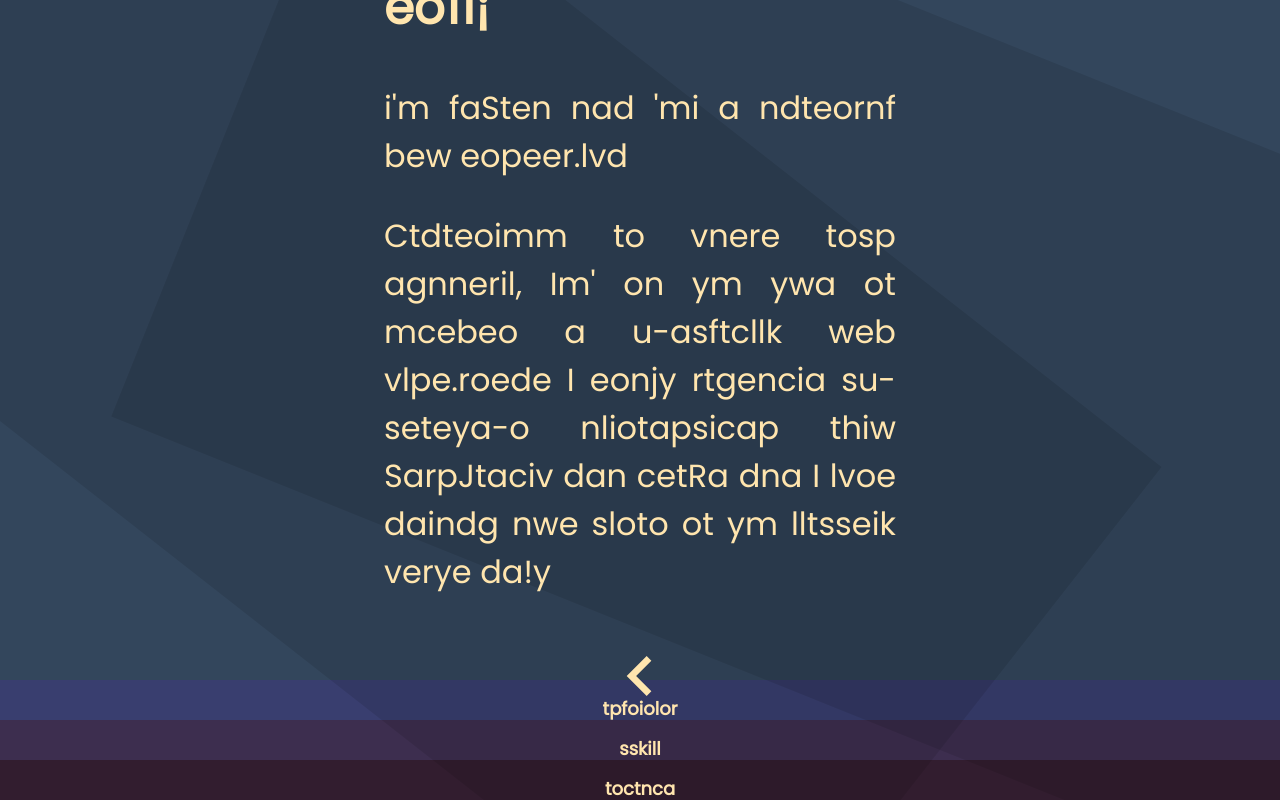
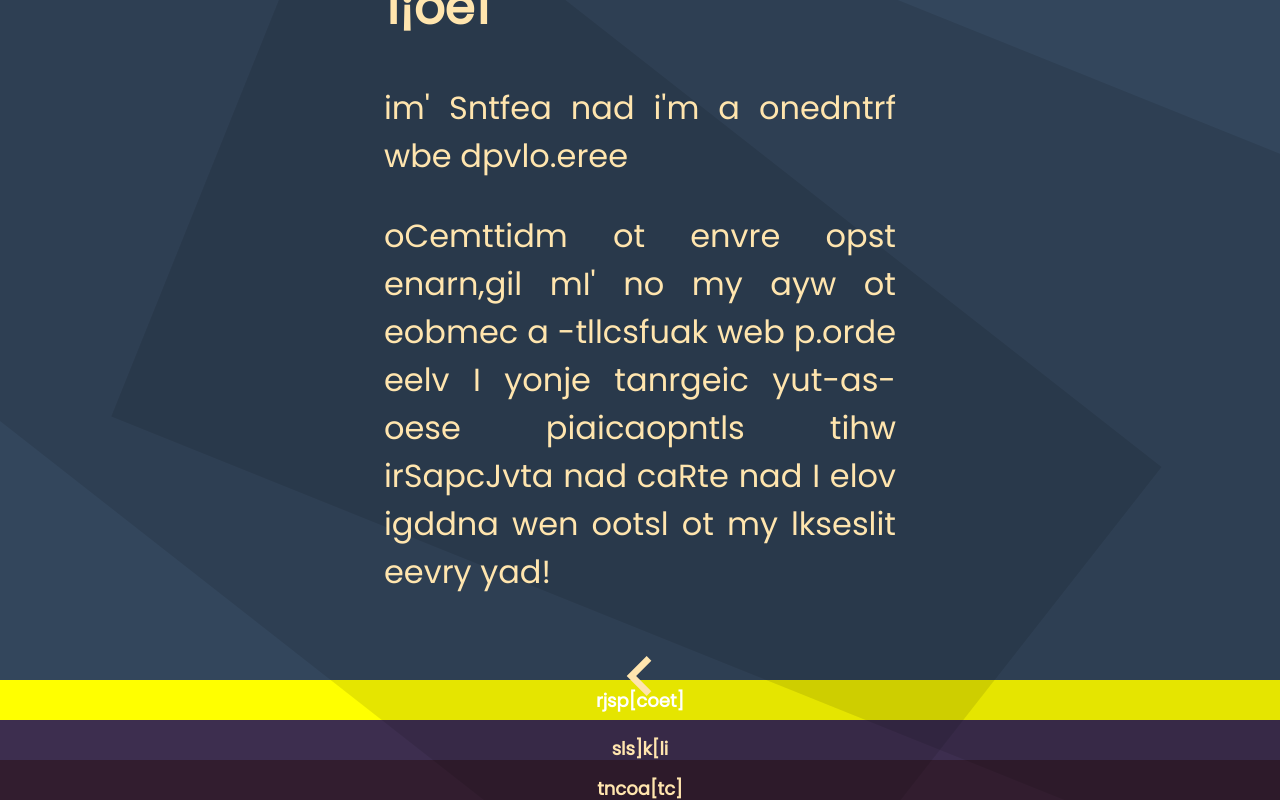
Before and after one commit to erynder-z/personal-portfolio, a React (Create React App) app: page / in a window 1280 px wide. Built offline with nearby package versions, Linux system fonts and the light colour scheme; the HTML template or start-up script is replaced by a standard one.

Commit message:
Shuffle Nav when changing categories

```diff
--- a/src/Components/Navigation/Navigation.tsx
+++ b/src/Components/Navigation/Navigation.tsx
@@ -1,6 +1,7 @@
-import React, { FC, useEffect, useState } from 'react';
+import React, { FC, useEffect, useRef, useState } from 'react';
 import Intro from '../Intro/Intro';
 import Portfolio from '../Portfolio/Portfolio';
+import Skills from '../Skills/Skills';
 import './Navigation.css';
 
 interface Props {
@@ -12,10 +13,10 @@ const Navigation: FC<Props> = ({ shuffleText, shuffleNav }) => {
   const [activePanel, setActivePanel] = useState<string>('intro');
   const [doShuffle, setDoShuffle] = useState<boolean>(true);
   const [categories, setCategories] = useState<string[]>([
-    'intro',
-    'portfolio',
-    'skills',
-    'contact',
+    '[intro]',
+    '[projects]',
+    '[skills]',
+    '[contact]',
   ]);
 
   const firstShuffle = (): void => {
@@ -26,7 +27,7 @@ const Navigation: FC<Props> = ({ shuffleText, shuffleNav }) => {
     setTimeout(() => {
       clearInterval(shuffle);
 
-      setCategories(['!ntro', 'portfol!o', 'sk!lls', 'contact']);
+      setCategories(['[!ntro]', '[proJects]', '[sk!lls]', '[contact]']);
     }, 2000);
   };
 
@@ -39,7 +40,7 @@ const Navigation: FC<Props> = ({ shuffleText, shuffleNav }) => {
       setTimeout(() => {
         clearInterval(shuffleAgain);
 
-        setCategories(['Intro', 'Portfo1io', 'Ski11s', 'Contact']);
+        setCategories(['[Intro]', '[ProJects]', '[Ski11s]', '[Contact]']);
       }, 500);
     }, 3000);
   };
@@ -52,10 +53,21 @@ const Navigation: FC<Props> = ({ shuffleText, shuffleNav }) => {
 
       setTimeout(() => {
         clearInterval(finalshuffle);
-        setCategories(['Intro', 'Portfolio', 'Skills', 'Contact']);
+        setCategories(['[Intro]', '[Projects]', '[Skills]', '[Contact]']);
         setDoShuffle(false);
       }, 1000);
     }, 5000);
+  };
+
+  const categoryChangeShuffle = (): void => {
+    const shuffle = setInterval(() => {
+      setCategories(shuffleNav(categories));
+    }, 50);
+
+    setTimeout(() => {
+      clearInterval(shuffle);
+      setCategories(['[Intro]', '[Projects]', '[Skills]', '[Contact]']);
+    }, 2000);
   };
 
   useEffect(() => {
@@ -82,7 +94,7 @@ const Navigation: FC<Props> = ({ shuffleText, shuffleNav }) => {
             }
           }}
         >
-          <h1>{categories[0]}</h1>
+          <h1 className="panel-heading-intro">{categories[0]}</h1>
           <Intro
             active={activePanel === 'intro' ? true : false}
             shuffleText={shuffleText}
@@ -90,18 +102,18 @@ const Navigation: FC<Props> = ({ shuffleText, shuffleNav }) => {
           />
         </div>
         <div
-          className={`panel portfolio ${
-            activePanel === 'portfolio' ? 'open' : 'closed'
+          className={`panel projects ${
+            activePanel === 'projects' ? 'open' : 'closed'
           }`}
           onClick={() => {
-            setActivePanel('portfolio');
+            setActivePanel('projects');
+            categoryChangeShuffle();
           }}
         >
-          <h1>{categories[1]}</h1>
+          <h1 className="panel-heading-projects">{categories[1]}</h1>
           <Portfolio
-            active={activePanel === 'portfolio' ? true : false}
+            active={activePanel === 'projects' ? true : false}
             shuffleText={shuffleText}
-            setActivePanel={setActivePanel}
           />
         </div>
         <div
@@ -110,10 +122,14 @@ const Navigation: FC<Props> = ({ shuffleText, shuffleNav }) => {
           }`}
           onClick={() => {
             setActivePanel('skills');
+            categoryChangeShuffle();
           }}
         >
-          <h1>{categories[2]}</h1>
-          <p>My skills</p>
+          <h1 className="panel-heading-skills">{categories[2]}</h1>
+          <Skills
+            active={activePanel === 'skills' ? true : false}
+            shuffleText={shuffleText}
+          />
         </div>
         <div
           className={`panel contact ${
@@ -121,9 +137,10 @@ const Navigation: FC<Props> = ({ shuffleText, shuffleNav }) => {
           }`}
           onClick={() => {
             setActivePanel('contact');
+            categoryChangeShuffle();
           }}
         >
-          <h1>{categories[3]}</h1>
+          <h1 className="panel-heading-contact">{categories[3]}</h1>
           <p>Contact me</p>
         </div>
       </div>
```
